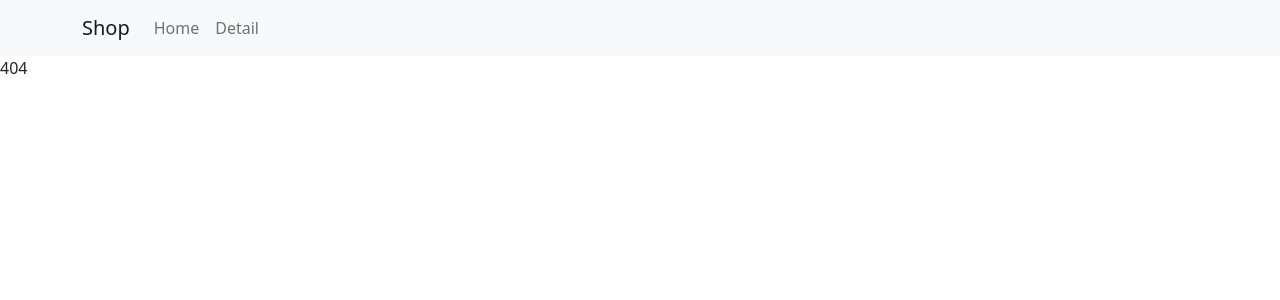
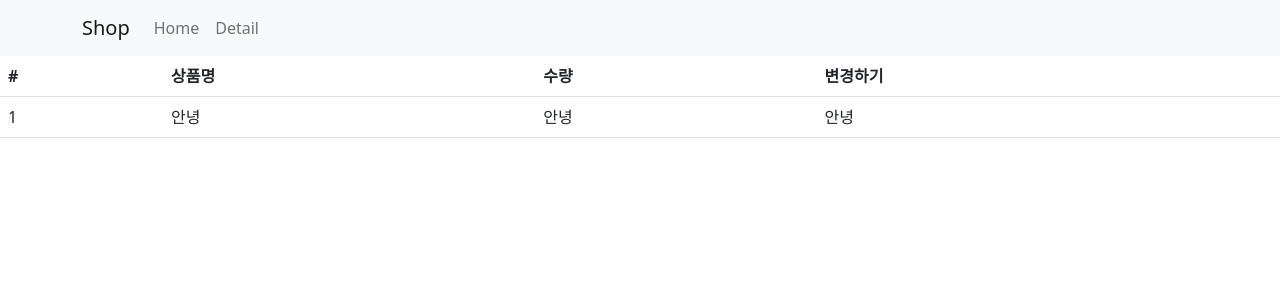
Before and after one commit to so0112/codingApple, a React (Create React App) app in the folder shop/: page /cart in a window 1280 px wide. Before the commit this address had no page. Shown: the top 300 px of the page. Built offline with nearby package versions, Linux system fonts and the light colour scheme.

Commit message:
Feat: CartPage

```diff
--- a/shop/src/App.jsx
+++ b/shop/src/App.jsx
@@ -1,5 +1,6 @@
 import { Routes, Route, useNavigate, Outlet, useParams } from "react-router-dom";
 import Navigationbar from "./components/Navigationbar";
+import CartPage from "./pages/CartPage";
 import DetailPage from "./pages/DetailPage";
 import EventPage from "./pages/EventPage";
 import MainPage from "./pages/MainPage";
@@ -13,6 +14,7 @@ function App() {
       <Routes>
         <Route path="/" element={<MainPage />} />
         <Route path="/detail/:id" element={<DetailPage />} />
+        <Route path="/cart" element={<CartPage />} />
         <Route path="/about" element={<div>어바웃페이지임</div>} />
         <Route path="/event" element={<EventPage />}>
           <Route path="one" element={<div>첫번째 이벤트 페이지</div>} />
--- /dev/null
+++ b/shop/src/pages/CartPage.jsx
@@ -0,0 +1,29 @@
+import React from "react";
+import { Table } from "react-bootstrap";
+
+const CartPage = () => {
+  return (
+    <div>
+      <Table>
+        <thead>
+          <tr>
+            <th>#</th>
+            <th>상품명</th>
+            <th>수량</th>
+            <th>변경하기</th>
+          </tr>
+        </thead>
+        <tbody>
+          <tr>
+            <td>1</td>
+            <td>안녕</td>
+            <td>안녕</td>
+            <td>안녕</td>
+          </tr>
+        </tbody>
+      </Table>{" "}
+    </div>
+  );
+};
+
+export default CartPage;
```
